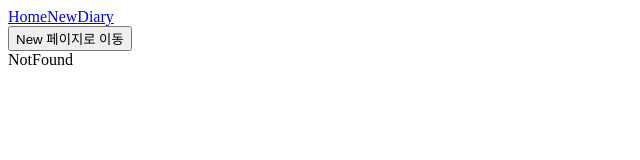
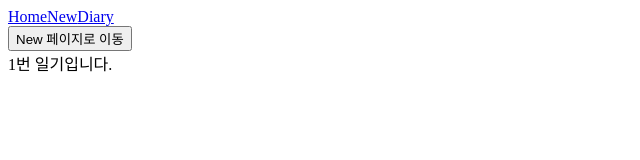
Before and after one commit to openmpy-frontend-study/react-daily-app, a React (Vite) app: page /diary/1 in a window 1280 px wide. Shown: the top 160 px of the page, without its empty margins (0-640 px from the left). Built offline with nearby package versions, Linux system fonts and the light colour scheme.

Commit message:
동적 경로

```diff
--- a/src/App.jsx
+++ b/src/App.jsx
@@ -23,7 +23,7 @@
       <Routes>
         <Route path="/" element={<Home />} />
         <Route path="/new" element={<New />} />
-        <Route path="/diary" element={<Diary />} />
+        <Route path="/diary/:id" element={<Diary />} />
         <Route path="*" element={<NotFound />} />
       </Routes>
     </>
--- a/src/pages/Diary.jsx
+++ b/src/pages/Diary.jsx
@@ -1,5 +1,9 @@
+import { useParams } from "react-router-dom";
+
 const Diary = () => {
-  return <div>Diary</div>;
+  const params = useParams();
+
+  return <div>{params.id}번 일기입니다.</div>;
 };
 
 export default Diary;
--- a/src/pages/Home.jsx
+++ b/src/pages/Home.jsx
@@ -1,4 +1,9 @@
+import { useSearchParams } from "react-router-dom";
+
 const Home = () => {
+  const [params, setParams] = useSearchParams();
+  console.log(params.get("name"));
+
   return <div>Home</div>;
 };
 
```
